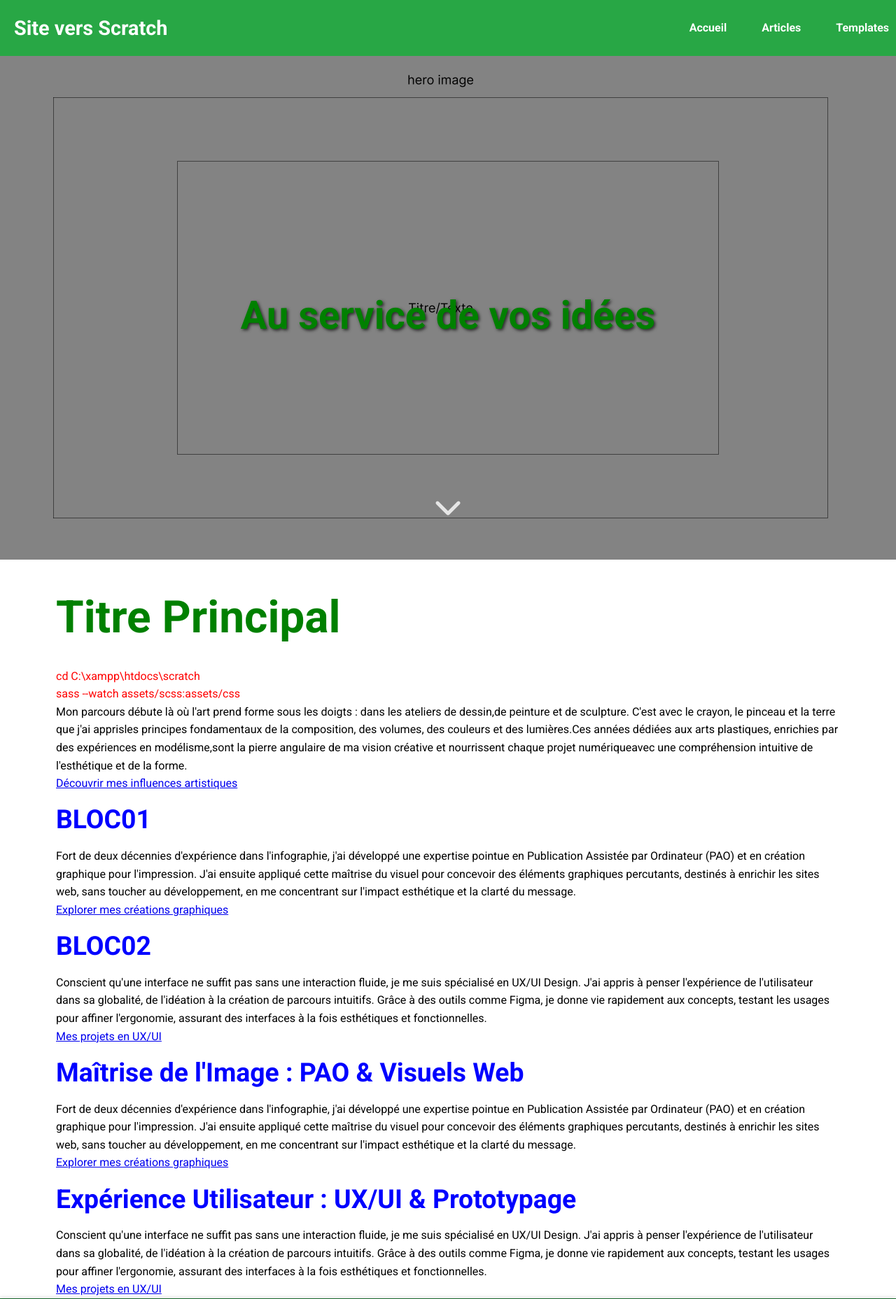
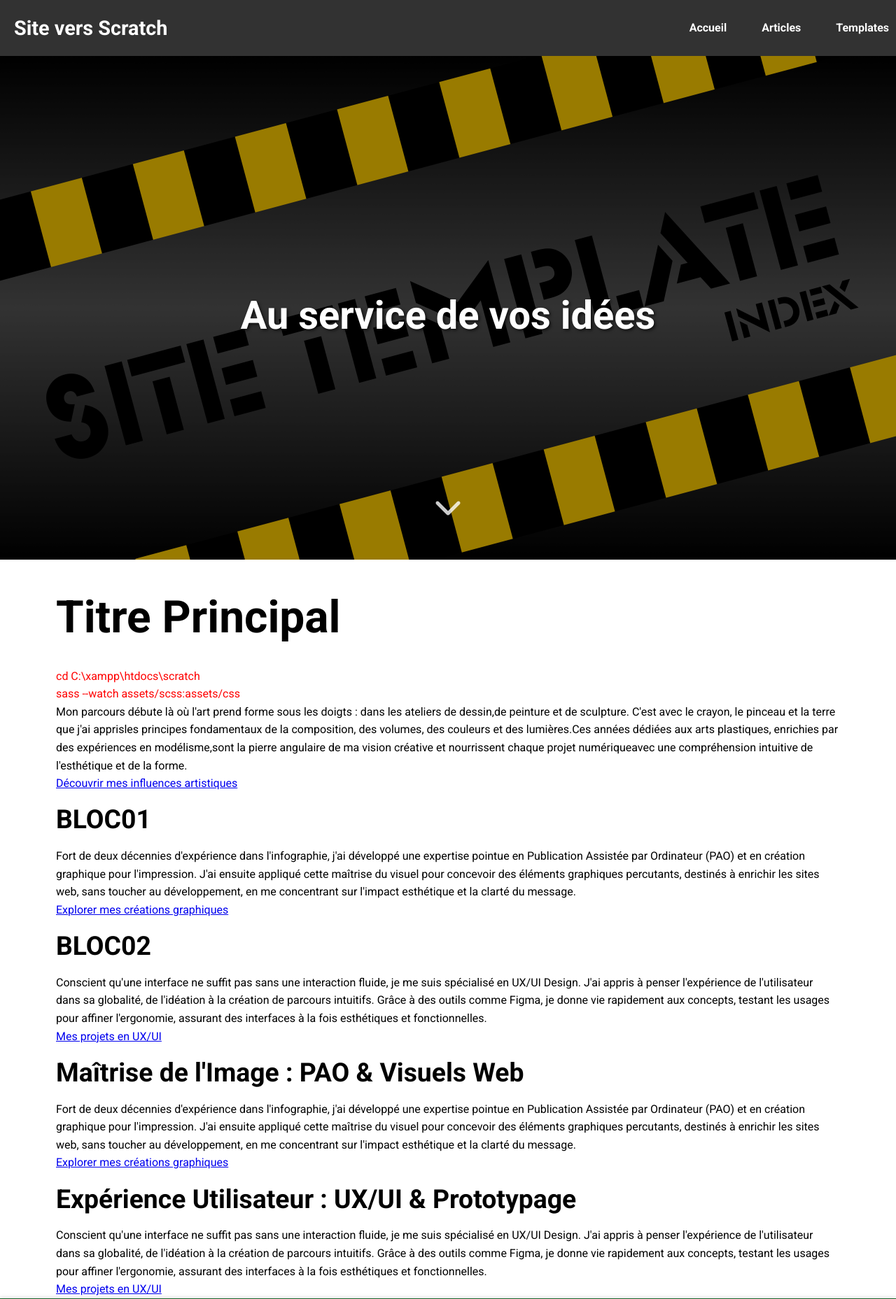
Before and after one commit to Millot-2023/scratch, a PHP site: page / in a window 1280 px wide. Shown: the top 1857 px of the page at 70% size. Run offline with PHP 8.4, Linux system fonts and the light colour scheme.

Commit message:
Projet SCRATCH OK !

```diff
--- a/assets/css/styles.css
+++ b/assets/css/styles.css
@@ -79,7 +79,17 @@ h1 {
   font-family: "Roboto", sans-serif;
   font-weight: 700;
   font-size: 48pt;
-  color: green;
+  color: White;
+  line-height: 1.2;
+  margin-bottom: 0.5em;
+  margin-top: 0.7em;
+}
+
+.h1Black {
+  font-family: "Roboto", sans-serif;
+  font-weight: 700;
+  font-size: 48pt;
+  color: black;
   line-height: 1.2;
   margin-bottom: 0.5em;
   margin-top: 0.7em;
@@ -89,7 +99,7 @@ h2 {
   font-family: "Roboto", sans-serif;
   font-weight: 700;
   font-size: 28pt;
-  color: blue;
+  /*color: blue;*/
   line-height: 1.1;
   margin-top: 0.5em;
   margin-bottom: 0.5em;
@@ -122,7 +132,6 @@ code {
 }
 
 .main-header {
-  background-color: #333;
   color: #ffffff;
   padding: 0;
   position: fixed;
@@ -149,9 +158,7 @@ code {
   justify-content: space-between;
   align-items: stretch;
   height: 80px;
-  background-color: #28a745;
-  /*box-shadow: 0 2px 5px rgba(0, 0, 0, 0.1);*/
-  /*position:fixed;*/
+  background-color: rgb(50, 50, 50); /*----COULEUR DE LA NAVBAR----*/
 }
 
 .logo {
@@ -192,7 +199,8 @@ code {
   transition: background-color 0.3s ease, border-radius 0.3s ease;
 }
 .nav-menu li:hover {
-  background-color: rgb(51.6956521739, 206.3043478261, 87);
+  /*background-color: color.adjust(variables.$primary-color, $lightness: 10%);*/
+  background-color: rgb(100, 100, 100); /*----COULEUR DE LA NAVBAR----*/
   border-radius: 5px;
 }
 .nav-menu li a {
@@ -221,7 +229,7 @@ code {
   transition: background-color 0.3s ease;
 }
 .nav-toggle:hover {
-  background-color: rgb(51.6956521739, 206.3043478261, 87);
+  background-color: rgb(125.5, 125.5, 125.5);
 }
 .nav-toggle .hamburger {
   display: block;
@@ -259,7 +267,7 @@ code {
     position: absolute;
     left: 0;
     width: 100% !important;
-    background-color: #28a745;
+    /*background-color: variables.$primary-color;*/
     box-shadow: 0 5px 10px rgba(0, 0, 0, 0.2);
     text-align: center;
     z-index: 999;
@@ -277,14 +285,14 @@ code {
   .nav-menu li {
     width: 100%;
     box-sizing: border-box;
-    background-color: #28a745;
+    background-color: rgb(100, 100, 100); /*COULEUR GRISE BOUTONS MENU*/
     transition: background-color 0.3s ease;
     height: auto;
     display: flex;
     align-items: stretch;
   }
   .nav-menu li:hover {
-    background-color: rgb(35.0724637681, 146.4275362319, 60.5);
+    background-color: rgb(37.25, 37.25, 37.25); /*COULEUR GRISE BOUTONS MENU/HOVER*/
     border-radius: 0;
   }
   .nav-menu li a {
--- a/assets/scss/_fonts.scss
+++ b/assets/scss/_fonts.scss
@@ -7,16 +7,31 @@ h1 {
     font-family: 'Roboto', sans-serif;
     font-weight: 700;
     font-size:48pt;
-    color: green;
+
+    color: White;
+
     line-height: 1.2;
     margin-bottom: 0.5em;
         margin-top: 0.7em;
     }
+
+.h1Black {
+    font-family: 'Roboto', sans-serif;
+    font-weight: 700;
+    font-size:48pt;
+    color: black;
+    line-height: 1.2;
+    margin-bottom: 0.5em;
+    margin-top: 0.7em;
+    }
+
+
+
 h2 {
     font-family: 'Roboto', sans-serif;
     font-weight: 700;
     font-size:28pt;
-    color: blue;
+    /*color: blue;*/
     line-height: 1.1;
     margin-top: 0.5em;
     margin-bottom: 0.5em;
@@ -41,4 +56,6 @@ p{
     color:black;
     }
 
-code{color:red;}
+code{
+    color:red;
+}
--- a/assets/scss/_header.scss
+++ b/assets/scss/_header.scss
@@ -3,7 +3,11 @@
 @use 'variables';
 
 .main-header {
-  background-color: variables.$dark-color;
+  // background-color: variables.$dark-color;
+
+  //background-color: variables.$dark-color;
+
+
   color: variables.$white;
   padding: 0;
   position: fixed;
--- a/assets/scss/_navbar.scss
+++ b/assets/scss/_navbar.scss
@@ -8,9 +8,7 @@
     justify-content: space-between;
     align-items: stretch;
     height: 80px;
-    background-color: variables.$primary-color;
-    /*box-shadow: 0 2px 5px rgba(0, 0, 0, 0.1);*/
-    /*position:fixed;*/
+    background-color: variables.$grisFonce;/*----COULEUR DE LA NAVBAR----*/
 }
 
 .logo {
@@ -51,7 +49,8 @@
         transition: background-color 0.3s ease, border-radius 0.3s ease;
 
         &:hover {
-            background-color: color.adjust(variables.$primary-color, $lightness: 10%);
+/*background-color: color.adjust(variables.$primary-color, $lightness: 10%);*/
+                background-color: variables.$grisClair;/*----COULEUR DE LA NAVBAR----*/
             border-radius: 5px;
         }
 
@@ -84,7 +83,7 @@
     transition: background-color 0.3s ease;
 
     &:hover {
-        background-color: color.adjust(variables.$primary-color, $lightness: 10%);
+        background-color: color.adjust(variables.$grisClair, $lightness: 10%);
     }
 
     .hamburger {
@@ -131,7 +130,8 @@
         // top: 80px;
         left: 0;
         width: 100% !important;
-        background-color: variables.$primary-color;
+        /*background-color: variables.$primary-color;*/
+
         box-shadow: 0 5px 10px rgba(0, 0, 0, 0.2);
         text-align: center;
         z-index: 999;
@@ -150,14 +150,14 @@
         li {
             width: 100%;
             box-sizing: border-box;
-            background-color: variables.$primary-color;
+            background-color: variables.$grisClair;/*COULEUR GRISE BOUTONS MENU*/
             transition: background-color 0.3s ease;
             height: auto;
             display: flex;
             align-items: stretch;
 
             &:hover {
-                background-color: color.adjust(variables.$primary-color, $lightness: -5%);
+                background-color: color.adjust(variables.$grisFonce, $lightness: -5%);/*COULEUR GRISE BOUTONS MENU/HOVER*/
                 border-radius: 0;
             }
 
--- a/assets/scss/_variables.scss
+++ b/assets/scss/_variables.scss
@@ -6,3 +6,8 @@ $white: #ffffff;
 $primary-color: #28a745;
 $fond2blocs: pink;
 $fond3blocs: orange;
+$nav: darkgrey;
+$navHover: dimgrey;
+
+$grisFonce: rgb(50,50,50);
+$grisClair: rgb(100,100,100);
--- a/index.html
+++ b/index.html
@@ -48,7 +48,8 @@
                         <i class="fas fa-chevron-down"></i>
                     </a>
                     <picture>
-                        <source srcset="assets/images/hero-desktop.png" media="(min-width: 769px)">
+                        <source srcset="assets/images/hero-2560x1440-index.png" media="(min-width: 769px)">
+                        <!--<source srcset="assets/images/hero-desktop.png" media="(min-width: 769px)">-->
                         <img src="assets/images/hero-mobile.png" alt="Image principale du héro, représentant un paysage ou une scène pertinente">
                     </picture>
                 </div>
@@ -58,14 +59,18 @@
 <main class="main-content-wrapper" id="procedure-git">
 
     <section class="content-section" id="premier-bloc">
-        <h1>Titre Principal</h1>
-        <p>
+        <h1 class="h1Black">Titre Principal</h1>
+
+    <p>
         <code>
         cd C:\xampp\htdocs\scratch<br>
         sass --watch assets/scss:assets/css
         </code>
+    </p>
 
-<br>Mon parcours débute là où l'art prend forme sous les doigts : dans les ateliers de dessin,de peinture et de sculpture. C'est avec le crayon, le pinceau et la terre que j'ai apprisles principes fondamentaux de la composition, des volumes, des couleurs et des lumières.Ces années dédiées aux arts plastiques, enrichies par des expériences en modélisme,sont la pierre angulaire de ma vision créative et nourrissent chaque projet numériqueavec une compréhension intuitive de l'esthétique et de la forme.</p>
+    <p>
+        Mon parcours débute là où l'art prend forme sous les doigts : dans les ateliers de dessin,de peinture et de sculpture. C'est avec le crayon, le pinceau et la terre que j'ai apprisles principes fondamentaux de la composition, des volumes, des couleurs et des lumières.Ces années dédiées aux arts plastiques, enrichies par des expériences en modélisme,sont la pierre angulaire de ma vision créative et nourrissent chaque projet numériqueavec une compréhension intuitive de l'esthétique et de la forme.
+    </p>
 
         <p class="text-center-with-margin"><a href="#" class="button">Découvrir mes influences artistiques</a></p>
     </section>
```
Also changed, not shown: assets/images/hero-2560x1440-articles.png (added), assets/images/hero-2560x1440-index.png (added), assets/images/hero-2560x1440-templates.png (added), 1 other file.
